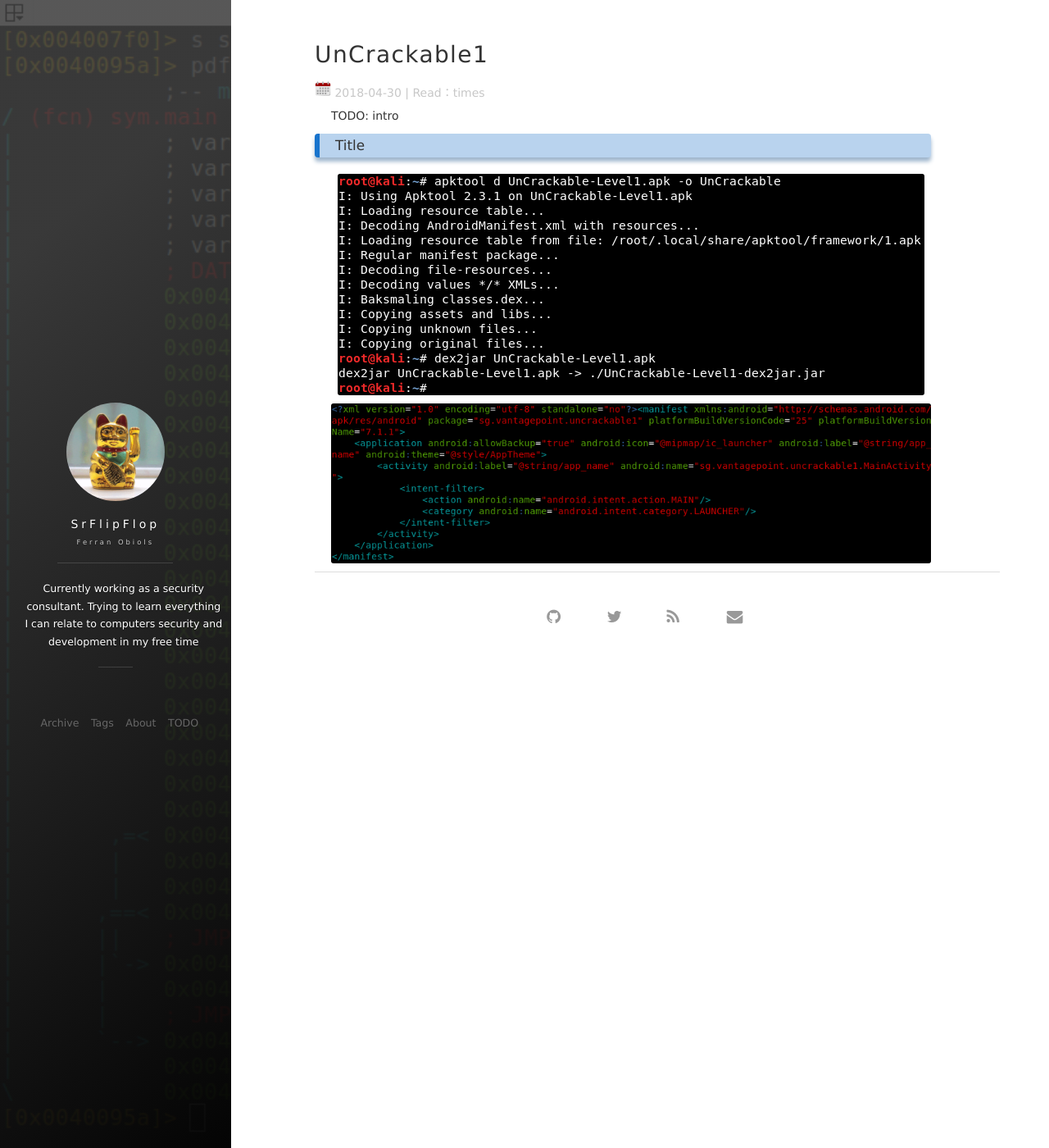
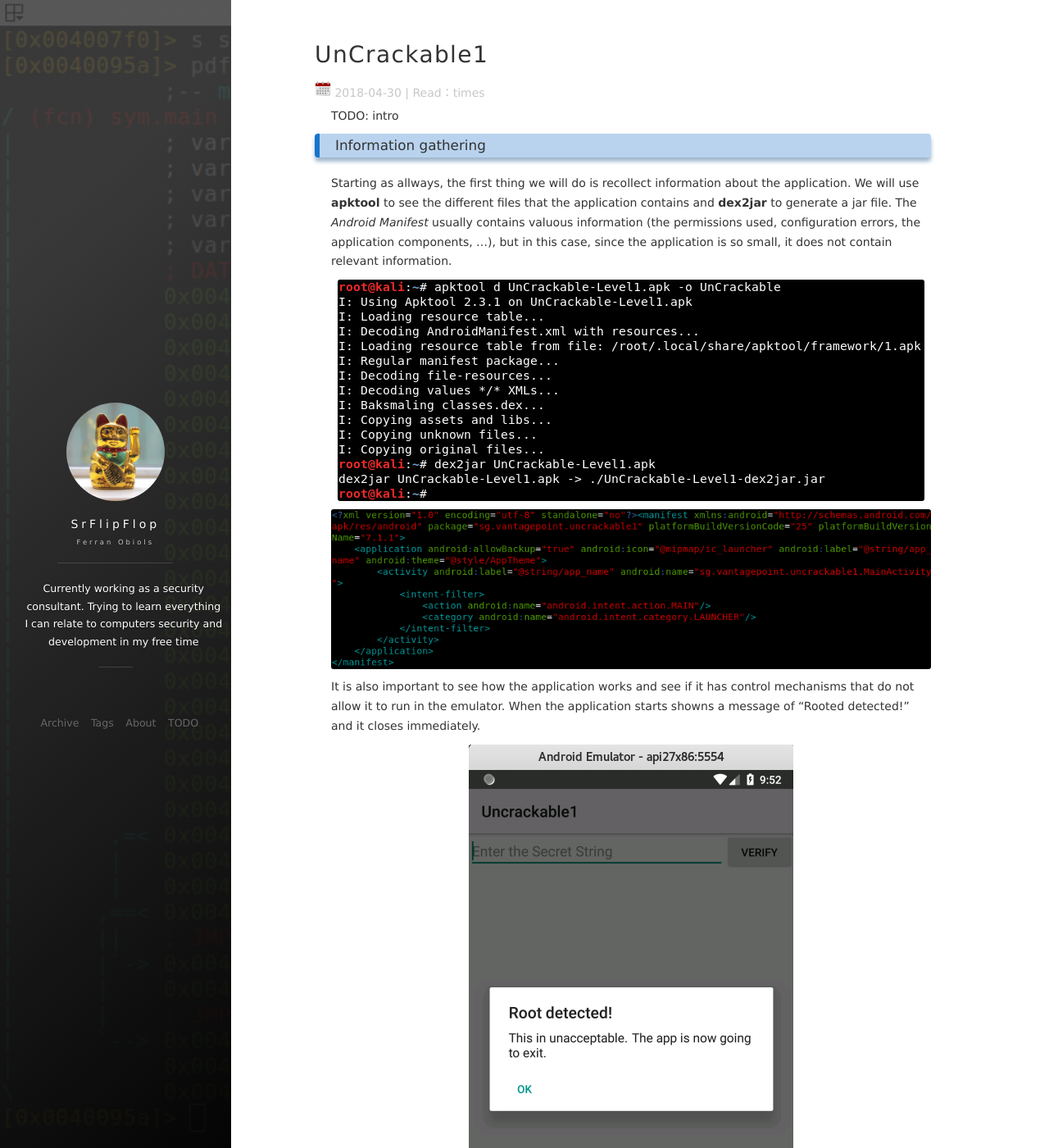
Before and after one commit to SrFlipFlop/srflipflop.github.io, a Jekyll site: the page built from _posts/2018-04-30-UnCrackable1.md, in a window 1280 px wide and 1400 px high. Shown: the whole window at 82% size. Built offline with Jekyll 4.4.1, drawn with Linux system fonts in a browser that asks for light colours; nearby versions of some CDN libraries; comment, search, counter and statistics services are not loaded.

Commit message:
new lines

```diff
--- a/_posts/2018-04-30-UnCrackable1.md
+++ b/_posts/2018-04-30-UnCrackable1.md
@@ -2,14 +2,54 @@
 layout: post
 title: "UnCrackable1"
 date: 2018-04-30
-description: "Writeup of OWASP UnCrackable 1 CTF"
+description: "Writeup of OWASP UnCrackable 1"
 tag: CTF
 ---
 
 TODO: intro
 
-### Title
+### Information gathering
+
+Starting as allways, the first thing we will do is recollect information about the application. We will use **apktool** to see the different files that the application contains and **dex2jar** to generate a jar file. The *Android Manifest* usually contains valuous information (the permissions used, configuration errors, the application components, ...), but in this case, since the application is so small, it does not contain relevant information.
 
 ![](/images/posts/UnCrackable1/img1.png "TBC")
 
 ![](/images/posts/UnCrackable1/img2.png "TBC")
+
+It is also important to see how the application works and see if it has control mechanisms that do not allow it to run in the emulator. When the application starts showns a message of "Rooted detected!" and it closes immediately.
+
+![](/images/posts/UnCrackable1/img3.png "TBC")
+
+
+
+![](/images/posts/UnCrackable1/img4.png "TBC")
+
+![](/images/posts/UnCrackable1/img5.png "TBC")
+
+![](/images/posts/UnCrackable1/img6.png "TBC")
+
+![](/images/posts/UnCrackable1/img7.png "TBC")
+
+![](/images/posts/UnCrackable1/img8.png "TBC")
+
+![](/images/posts/UnCrackable1/img9.png "TBC")
+
+![](/images/posts/UnCrackable1/img10.png "TBC")
+
+![](/images/posts/UnCrackable1/img11.png "TBC")
+
+![](/images/posts/UnCrackable1/img12.png "TBC")
+
+![](/images/posts/UnCrackable1/img13.png "TBC")
+
+![](/images/posts/UnCrackable1/img14.png "TBC")
+
+![](/images/posts/UnCrackable1/img15.png "TBC")
+
+![](/images/posts/UnCrackable1/img16.png "TBC")
+
+![](/images/posts/UnCrackable1/img17.png "TBC")
+
+![](/images/posts/UnCrackable1/img18.png "TBC")
+
+![](/images/posts/UnCrackable1/img19.png "TBC")
```
